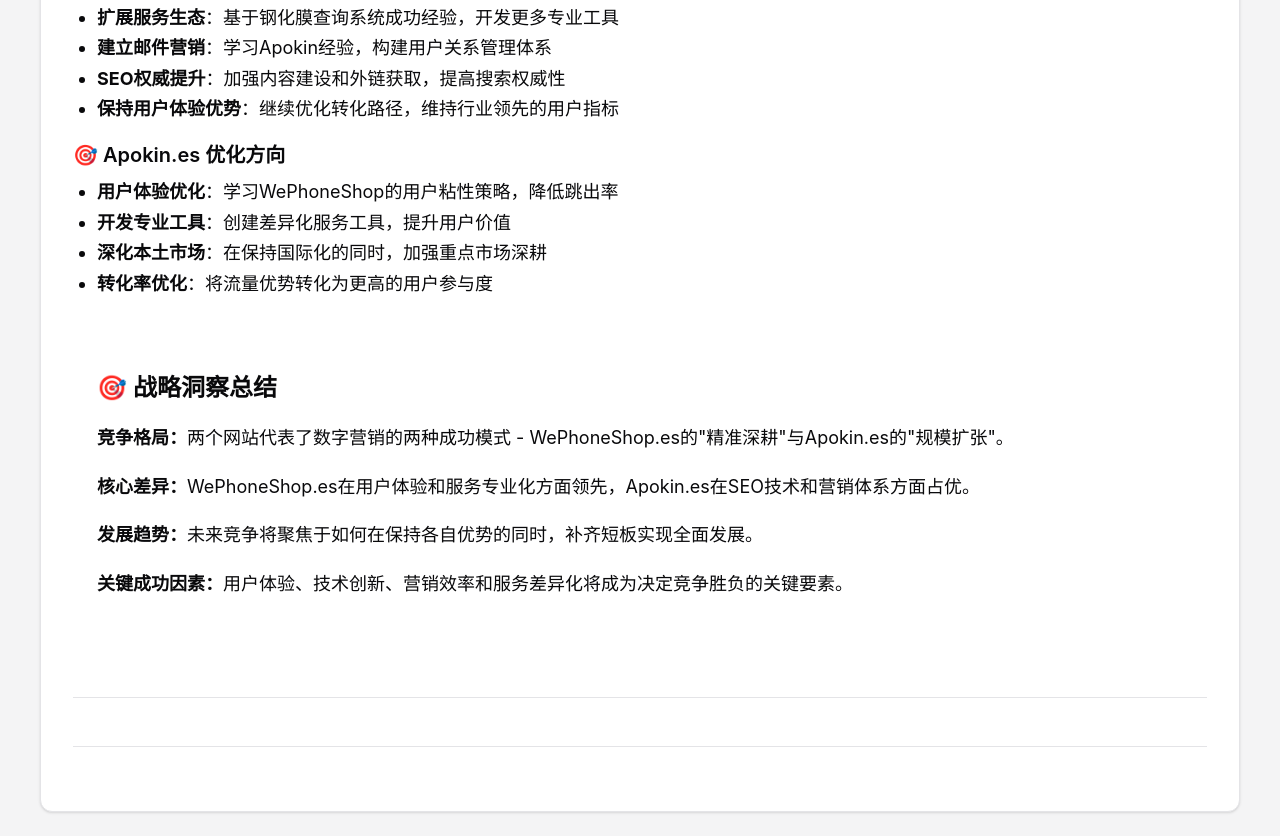
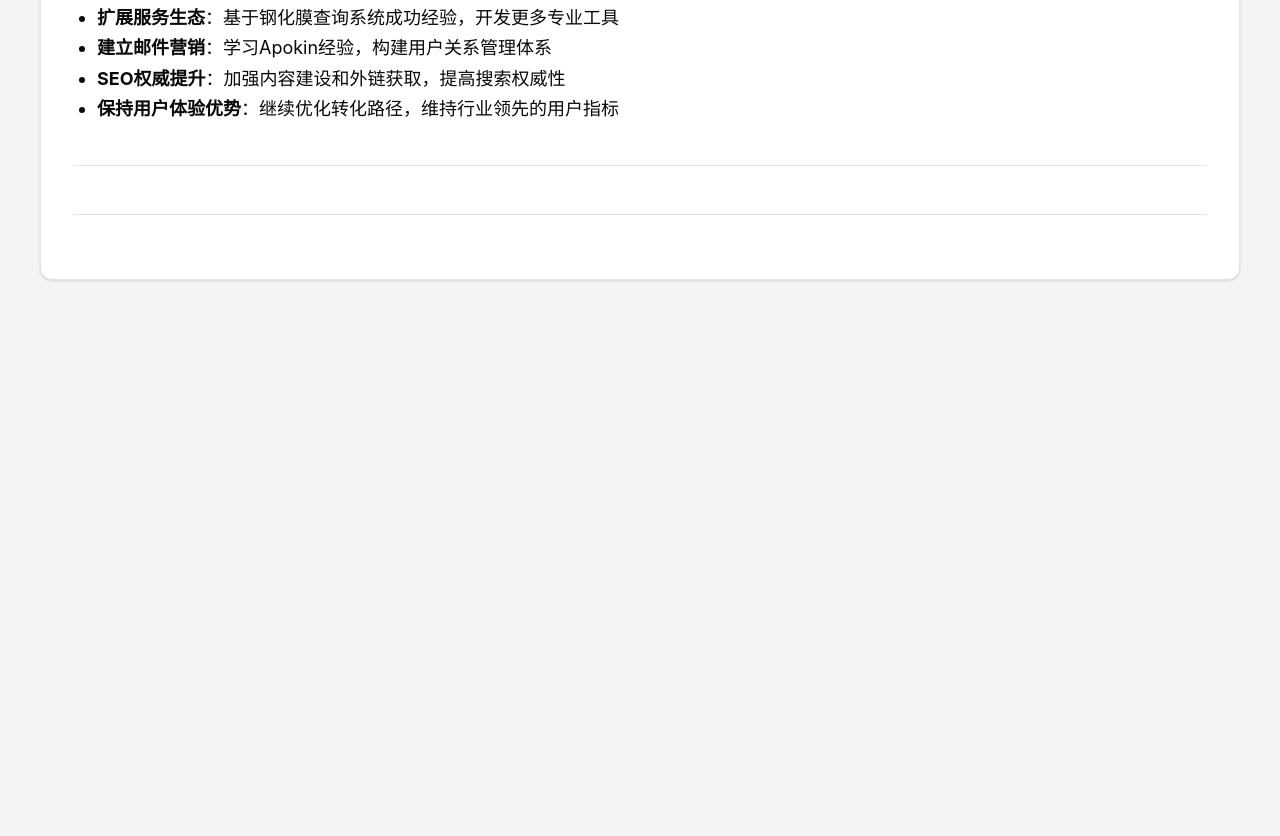
Before and after one commit to dhblue616/wephone-apokin-analysis, a plain HTML site: page comparison.html in a window 1280 px wide. Shown: the part 8457-9293 px from the top of the page. After the commit the page ends 8761 px from the top, so only its background shows below. Drawn offline with nearby package versions, Linux system fonts and the light colour scheme.

Commit message:
删除comparison.html中的两个div元素：Apokin优化方向和战略洞察总结

```diff
--- a/comparison.html
+++ b/comparison.html
@@ -1353,27 +1353,11 @@
           </ul>
         </div>
 
-        <div class="recommendation-block apokin-rec">
-          <h4>🎯 Apokin.es 优化方向</h4>
-          <ul style="margin: 0.5rem 0; padding-left: 1.5rem;">
-            <li><strong>用户体验优化</strong>：学习WePhoneShop的用户粘性策略，降低跳出率</li>
-            <li><strong>开发专业工具</strong>：创建差异化服务工具，提升用户价值</li>
-            <li><strong>深化本土市场</strong>：在保持国际化的同时，加强重点市场深耕</li>
-            <li><strong>转化率优化</strong>：将流量优势转化为更高的用户参与度</li>
-          </ul>
-        </div>
+
       </div>
     </div>
 
-    <div class="summary">
-      <h3>🎯 战略洞察总结</h3>
-      <div class="final-insights">
-        <p><strong>竞争格局：</strong>两个网站代表了数字营销的两种成功模式 - WePhoneShop.es的"精准深耕"与Apokin.es的"规模扩张"。</p>
-        <p><strong>核心差异：</strong>WePhoneShop.es在用户体验和服务专业化方面领先，Apokin.es在SEO技术和营销体系方面占优。</p>
-        <p><strong>发展趋势：</strong>未来竞争将聚焦于如何在保持各自优势的同时，补齐短板实现全面发展。</p>
-        <p><strong>关键成功因素：</strong>用户体验、技术创新、营销效率和服务差异化将成为决定竞争胜负的关键要素。</p>
-      </div>
-    </div>
+
   </div>
 </div>
 
```
